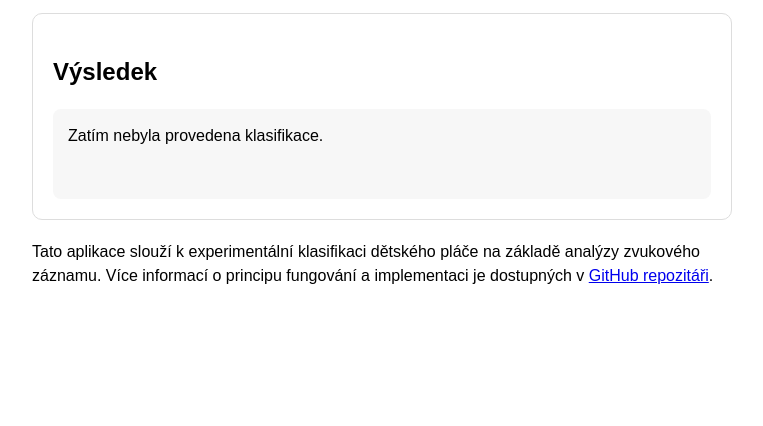
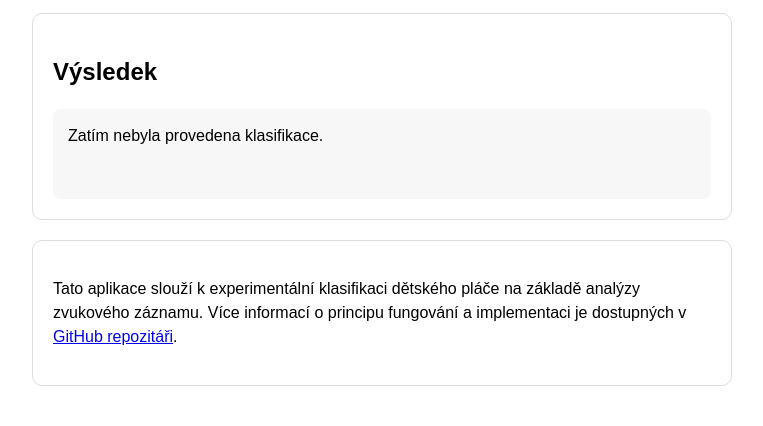
Before and after one commit to vojtechpardubsky/baby-cry-classification, a FastAPI app: page / in a window 1280 px wide. Shown: the part 595-1021 px from the top of the page, without its empty margins (258-1021 px from the left). Before the commit the page ends 879 px from the top, so only its background shows below. Run offline with FastAPI, Linux system fonts and the light colour scheme; parts of the project's set-up code (start-up, migrations or seed data) failed here and were passed over.

Commit message:
Added class=card to div

```diff
--- a/templates/index.html
+++ b/templates/index.html
@@ -38,7 +38,7 @@
         <div id="result" class="result-box">Zatím nebyla provedena klasifikace.</div>
     </div>
 
-    <div>
+    <div class="card">
         <p>
           Tato aplikace slouží k experimentální klasifikaci dětského pláče na základě analýzy zvukového záznamu.
           Více informací o principu fungování a implementaci je dostupných v
```
